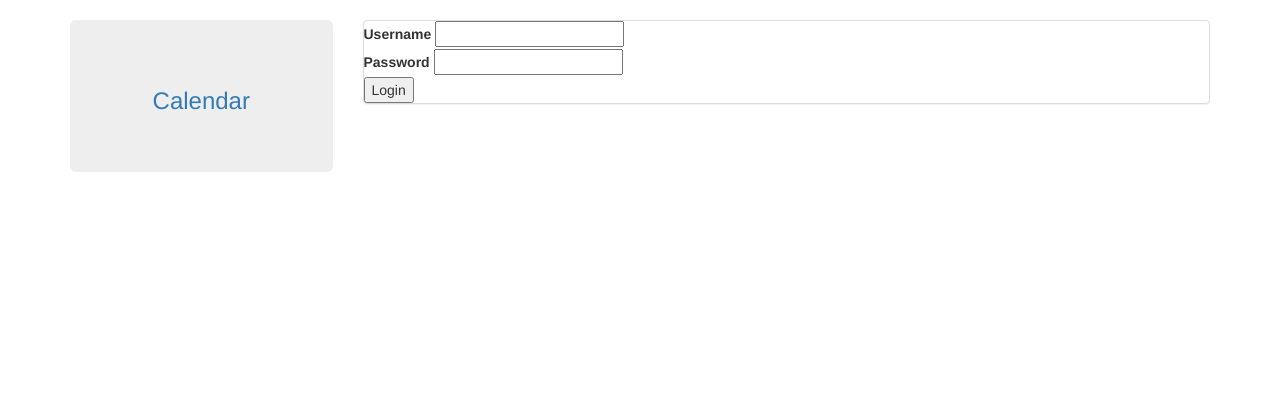
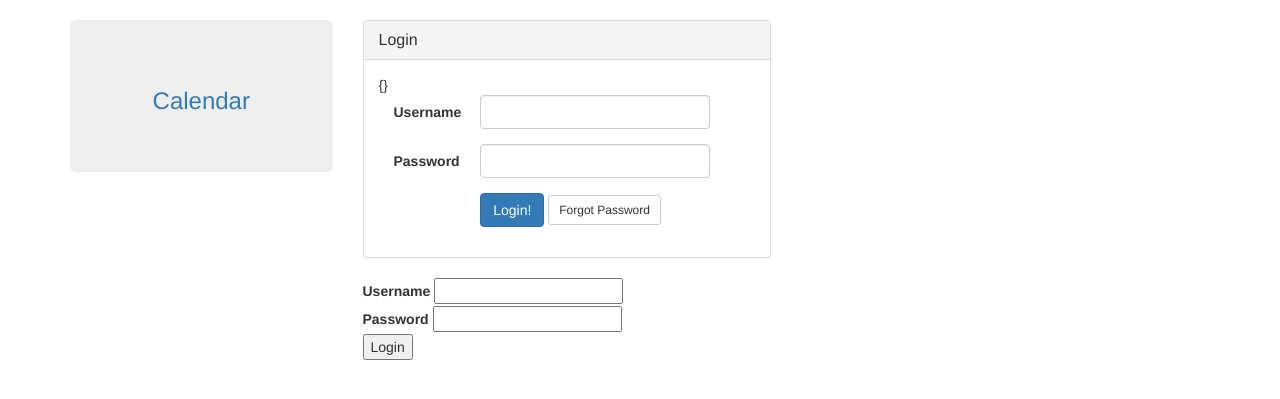
Before and after one commit to easyctf/ctf-calendar, a Flask app: page /login in a window 1280 px wide. Shown: the part 52-451 px from the top of the page. Run offline with Flask 2, Linux system fonts and the light colour scheme; some libraries are stand-ins or nearby versions.

Commit message:
(wip) login page

```diff
--- a/templates/base/index.html
+++ b/templates/base/index.html
@@ -5,6 +5,7 @@
 {% endblock %}
 
 {% block content %}
+    <div class="panel panel-default">
         <div class="panel-heading">
             <h4 class="panel-title">Upcoming Events Calendar</h4>
         </div>
@@ -12,6 +13,7 @@
             <div id="ctf_schedule">
                 <div class="schedule dragscroll">
                     <div class="timeline"></div>
+                </div>
             </div>
         </div>
     </div>
--- a/templates/layout.html
+++ b/templates/layout.html
@@ -80,9 +80,7 @@
             </div>
         </div>
         <div class="col-sm-9">
-            <div class="panel panel-default">
-                {% block content %}{% endblock %}
-            </div>
+            {% block content %}{% endblock %}
         </div>
 </div>
 </body>
--- a/templates/users/login.html
+++ b/templates/users/login.html
@@ -5,8 +5,47 @@
 {% endblock %}
 
 {% block content %}
+    <div class="row">
+        <div class="col-md-6 col-sm-10">
+            <div class="panel panel-default">
+                <div class="panel-heading">
+                    <h2 class="panel-title">Login</h2>
+                </div>
+                <div class="panel-body">
+                    <form class="form-horizontal" method="POST" id="login_form">
+                        {{ login_form.csrf_token }}
+                        {{ login_form.errors }}
+                        <fieldset>
+                            <div id="login_msg"></div>
+                        </fieldset>
+                        <fieldset class="container-fluid">
+                            {% for field in login_form if field.id != 'csrf_token' %}
+                                <div class="row">
+                                    <div class="col-sm-12 form-group">
+                                        {{ field.label(class_="col-sm-3 control-label") }}
+                                        <div class="col-sm-9">
+                                            <!-- <input class="form-control" type="text" required name="username" id="username" placeholder="Username" autocomplete="off" /> -->
+                                            {{ field(class_="form-control", autocomplete="off", required="") }}
+                                        </div>
+                                    </div>
+                                </div>
+                            {% endfor %}
+                            <div class="row">
+                                <div class="col-sm-12 form-group">
+                                    <label class="col-sm-3 control-label"></label>
+                                    <div class="col-sm-9">
+                                        <input type="submit" class="btn btn-primary" value="Login!" />
+                                        <a href="/forgot_password" class="btn btn-default btn-sm">Forgot Password</a>
+                                    </div>
+                                </div>
+                            </div>
+                        </fieldset>
+                    </form>
+                </div>
+            </div>
+        </div>
+    </div>
     <form method="post">
-        {{ login_form.csrf_token }}
         {% for field in login_form if field.id != 'csrf_token' %}
             {{ field.label }} {{ field() }}
             {% if field.errors %}
```
Also changed, not shown: 1 other file. Lines whose indentation alone changed are shown as unchanged.
